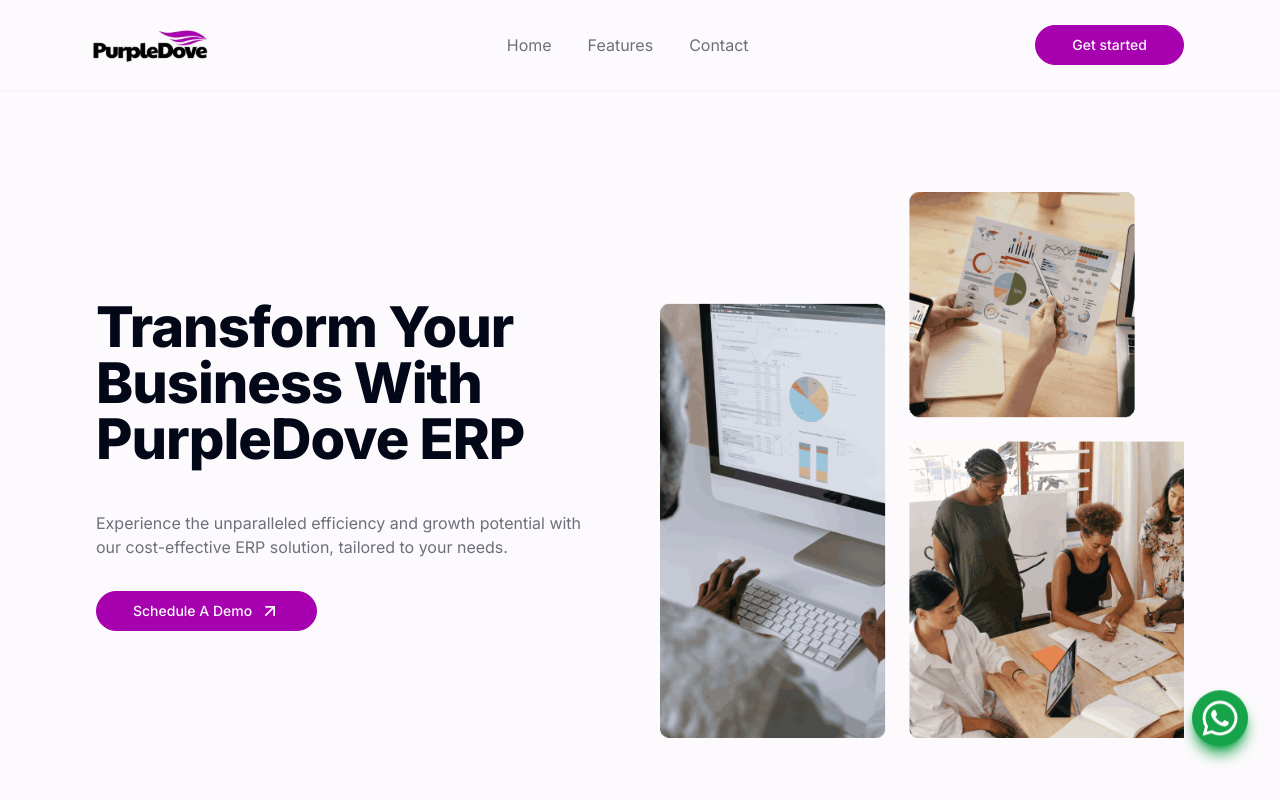
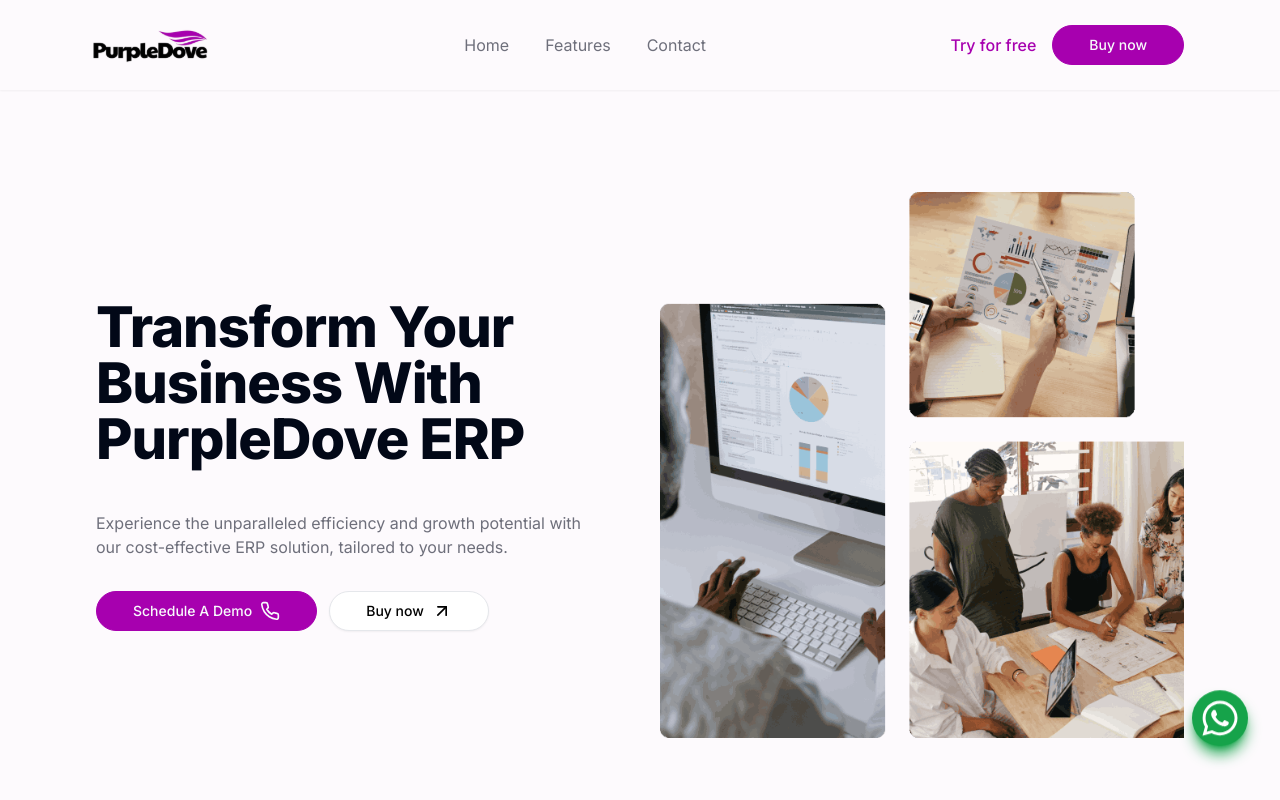
Before and after one commit to lassod/PurpledoveUI, a Next.js app: page /promo in a window 1280 px wide. Shown: the top 800 px of the page. Built offline with nearby package versions, Linux system fonts and the light colour scheme.

Commit message:
chore: connected landing page to client portal

```diff
--- a/src/app/components/landingPage/Choose.tsx
+++ b/src/app/components/landingPage/Choose.tsx
@@ -27,7 +27,7 @@
 							<p className="text-white">Ready For The Future</p>
 							<h3 className="text-white mt-4">Optimizing business processes effortlessly</h3>
 						</div>
-						<Link href="https://calendly.com/lassod/purpledove-webinar-session" target="_blank" rel="noopener noreferrer">
+						<Link href="https://portal.purpledove.net" target="_blank" rel="noopener noreferrer">
 							<Button className="flex items-center gap-2">
 								Try PurpleDove For Free
 								<ArrowUpRight className="w-5" />
--- a/src/app/components/landingPage/Footer.tsx
+++ b/src/app/components/landingPage/Footer.tsx
@@ -19,7 +19,7 @@
           <Link
             target="_blank"
             rel="noopener noreferrer"
-            href="https://calendly.com/lassod/purpledove-webinar-session"
+            href="https://portal.purpledove.net/"
           >
             <Button>Get started</Button>
           </Link>
--- a/src/app/components/landingPage/Header.tsx
+++ b/src/app/components/landingPage/Header.tsx
@@ -20,9 +20,14 @@
 						</Link>
 					))}
 				</ul>
-				<Link target="_blank" rel="noopener noreferrer" href="https://calendly.com/lassod/purpledove-webinar-session">
-					<Button>Get started</Button>
-				</Link>
+				<div className="flex items-center  gap-4">
+					<Link target="_blank" rel="noopener noreferrer" href="https://portal.purpledove.net/">
+						<p className="text-[#A700AF] hover:underline font-medium"  >Try for free </p>
+					</Link>
+					<Link target="_blank" rel="noopener noreferrer" href="https://portal.purpledove.net/">
+						<Button>Buy now</Button>
+					</Link>
+				</div>
 			</div>
 			<div className="lg:hidden flex justify-between items-center pr-4 pl-3">
 				<Image src={Logo} alt="Logo" />
@@ -52,6 +57,21 @@
 							</SheetClose>
 						</section>
 					))}
+
+					{/* ADDITIONAL BUTTONS */}
+					<div className="mt-10  flex items-center justify-center gap-3">
+						<SheetClose asChild>
+							<Link target="_blank" rel="noopener noreferrer" href="https://portal.purpledove.net/">
+								<Button variant="secondary">Try for free</Button>
+							</Link>
+						</SheetClose>
+
+						<SheetClose asChild>
+							<Link target="_blank" rel="noopener noreferrer" href="https://portal.purpledove.net/">
+								<Button>Buy now</Button>
+							</Link>
+						</SheetClose>
+					</div>
 				</div>
 			</SheetContent>
 		</Sheet>
--- a/src/app/components/landingPage/Hero.tsx
+++ b/src/app/components/landingPage/Hero.tsx
@@ -2,7 +2,7 @@
 import React, { useState } from "react";
 import { Button } from "@/components/ui/button";
 import Link from "next/link";
-import { ArrowUpRight } from "lucide-react";
+import {ArrowUpRight, Phone, PhoneCall} from "lucide-react";
 import heroImage from "../assets/images/heroImage.png";
 import heroImage2 from "../assets/images/promo/promo-1.png";
 // import heroLogos from "../assets/images/heroLogos.png";
@@ -50,6 +50,7 @@
           </p>
         </Reveal3>
 
+          <div className="flex gap-3">
               <Link
                   href="https://calendly.com/lassod/purpledove-webinar-session"
                   target="_blank"
@@ -57,9 +58,15 @@
               >
                   <Button className="flex items-center gap-2">
                       Schedule A Demo
-            <ArrowUpRight className="w-5" />
+                      <Phone className="w-5" />
                   </Button>
               </Link>
+              <Link target="_blank" rel="noopener noreferrer" href="https://portal.purpledove.net/">
+                  <Button className="flex items-center gap-2" variant={"outline"}>Buy now                       <ArrowUpRight className="w-5" />
+                  </Button>
+              </Link>
+          </div>
+
       </div>
       <div className="relative">
         {display ? (
```
Also changed, not shown: 1 other file (tests, documents, lock files or other folders). Lines whose indentation alone changed are shown as unchanged.
